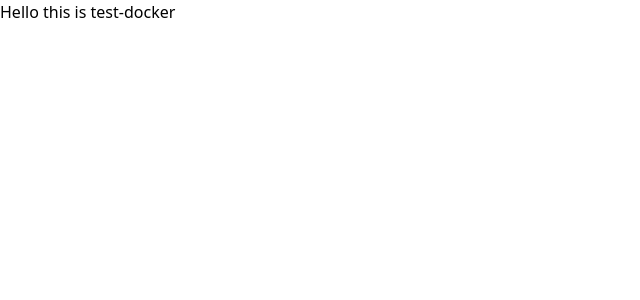
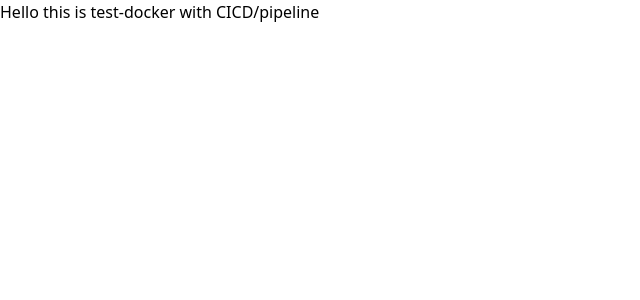
Before and after one commit to imsummit18/Docker-and-EC2-for-NextJs, a Next.js app: page / in a window 1280 px wide. Shown: the top 300 px of the page, without its empty margins (0-640 px from the left). Built offline with nearby package versions, Linux system fonts and the light colour scheme.

Commit message:
fix:pipleine

```diff
--- a/src/app/page.tsx
+++ b/src/app/page.tsx
@@ -1,3 +1,3 @@
 export default function Home() {
-  return <p>Hello this is test-docker</p>;
+  return <p>Hello this is test-docker with CICD/pipeline</p>;
 }
```
